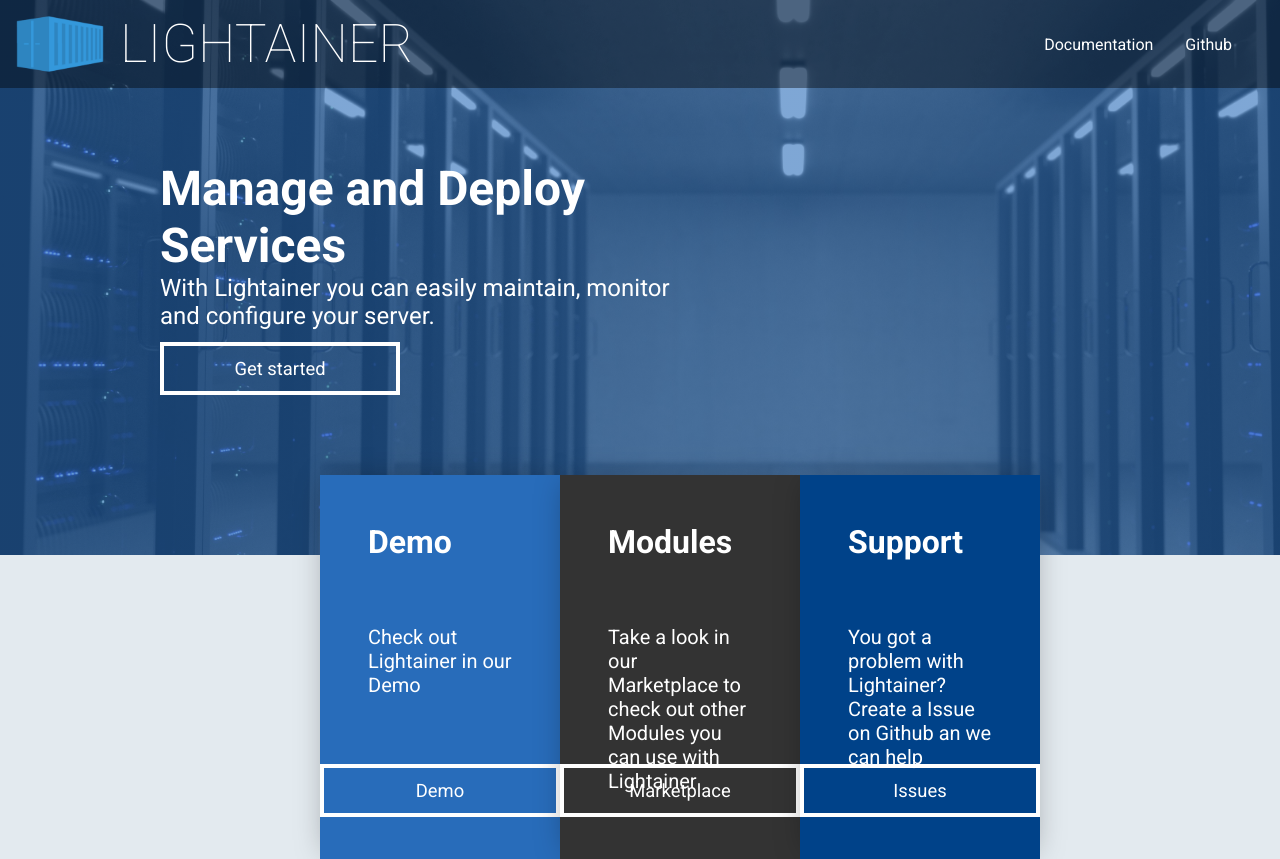
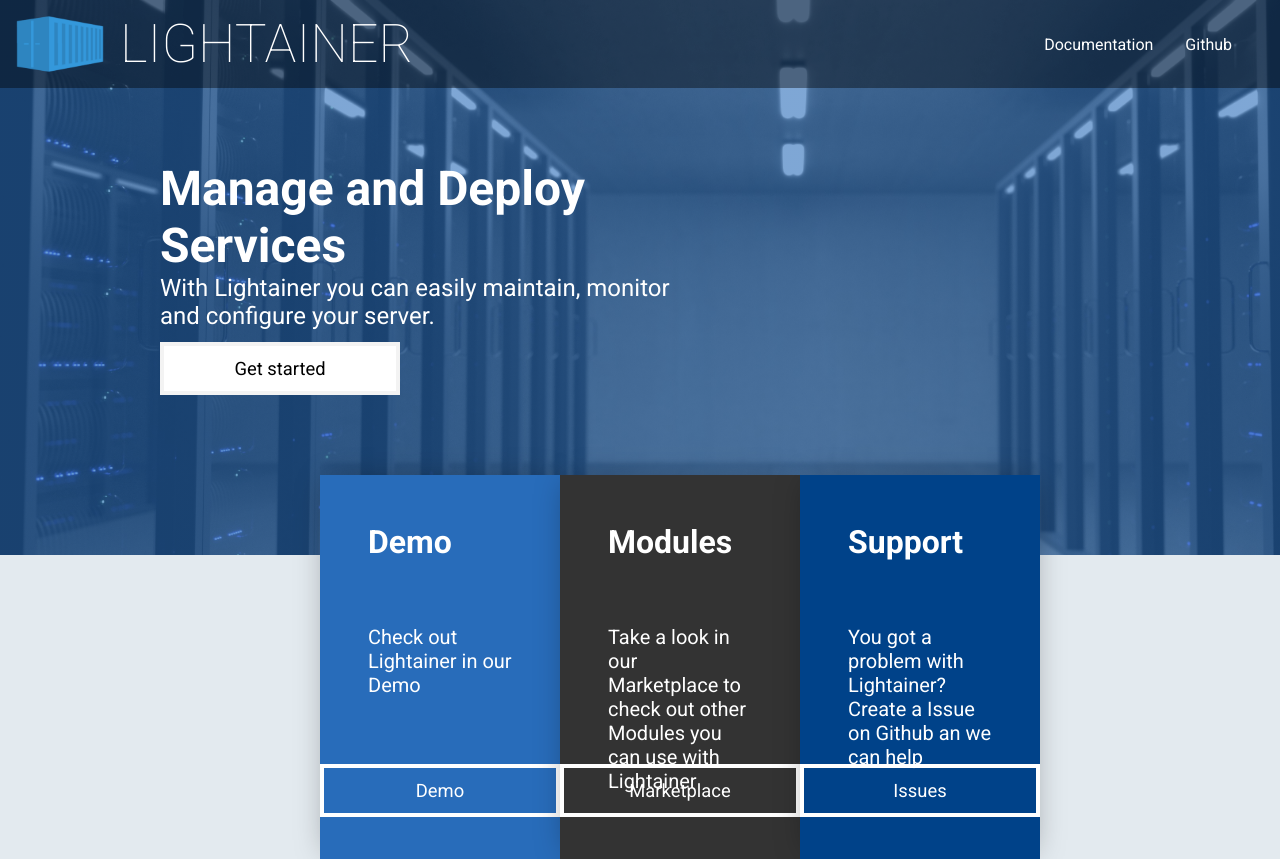
Before and after one commit to Lightainer-Project/website, a React (Create React App) app: page / in a window 1280 px wide. In both pictures the pointer is over the button "Get started". Built offline with nearby package versions, Linux system fonts and the light colour scheme.

Commit message:
Added Button Animation

```diff
--- a/src/index.css
+++ b/src/index.css
@@ -31,4 +31,13 @@ code {
   border: .25rem solid white;
   font-size: 1.15rem;
   min-width: 15rem;
+  -webkit-transition: all ease 0.8s;
+	-moz-transition: all ease 0.8s;
+	transition: all ease 0.8s;
 }
+
+.button:hover {
+  box-shadow: inset 0px -80px 0px #ffffff;
+  border: .25rem solid #f3f3f3;
+  color: #000000;
+}
```
